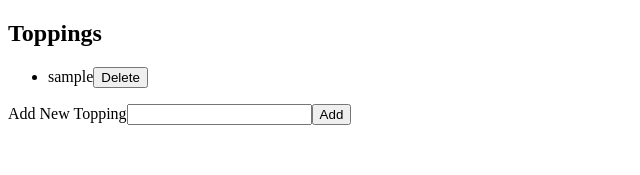
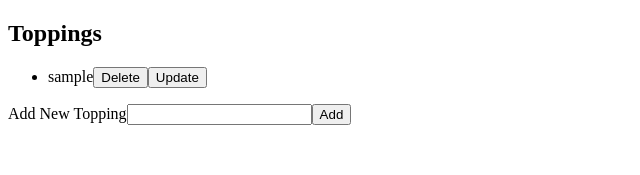
Before and after one commit to cornejoangel/pizza-manager, a React (Create React App) app: page / in a window 1280 px wide. Both pictures are taken after typing "Sample" into the empty fields and a click on the button "Add". Shown: the top 175 px of the page, without its empty margins (0-640 px from the left). Built offline with nearby package versions, Linux system fonts and the light colour scheme.

Commit message:
Adds ability to update toppings

```diff
--- a/src/App.js
+++ b/src/App.js
@@ -5,6 +5,7 @@ const App = () => {
   const [toppings] = useState(ToppingMenu());
   const [toppingsMenu, setToppingsMenu] = useState(toppings.getMenu());
   const [topping, setTopping] = useState('');
+  const [updatingTopping, setUpdatingTopping] = useState(false);
 
   const addTopping = (e, newTopping) => {
     e.preventDefault();
@@ -22,6 +23,22 @@ const App = () => {
     setToppingsMenu(toppings.getMenu());
   };
 
+  const selectTopping = (oldTopping) => {
+    setUpdatingTopping(oldTopping);
+  };
+
+  const updateTopping = (e, newTopping) => {
+    e.preventDefault();
+    toppings.updateTopping(updatingTopping, newTopping);
+    setToppingsMenu(toppings.getMenu());
+    setTopping('');
+    setUpdatingTopping(false);
+  }
+
+  const cancelUpdate = () => {
+    setUpdatingTopping(false);
+  }
+
   return (
     <main>
       <div>
@@ -31,14 +48,29 @@ const App = () => {
             <li key={t}>
               {t}
               <button type="button" onClick={() => removeTopping(t)}>Delete</button>
+              {updatingTopping && t === updatingTopping && (
+                <button type="button" onClick={() => cancelUpdate()}>Cancel Update</button>
+              )}
+              {!updatingTopping && (
+                <button type="button" onClick={() => selectTopping(t)}>Update</button>
+              )}
             </li>
           ))}
         </ul>
-        <form onSubmit={(e) => addTopping(e, topping)}>
-          <label htmlFor="topping">Add New Topping</label>
-          <input type="text" name="topping" value={topping} onChange={toppingChange} />
-          <button type="submit">Add</button>
-        </form>
+        {updatingTopping === false && (
+          <form onSubmit={(e) => addTopping(e, topping)}>
+            <label htmlFor="topping">Add New Topping</label>
+            <input type="text" name="topping" value={topping} onChange={toppingChange} />
+            <button type="submit">Add</button>
+          </form>
+        )}
+        {updatingTopping && (
+          <form onSubmit={(e) => updateTopping(e, topping)}>
+            <label htmlFor="topping">Update Topping</label>
+            <input type="text" name="topping" value={topping} onChange={toppingChange} />
+            <button type="submit">Update</button>
+          </form>
+        )}
       </div>
     </main>
   );
```
